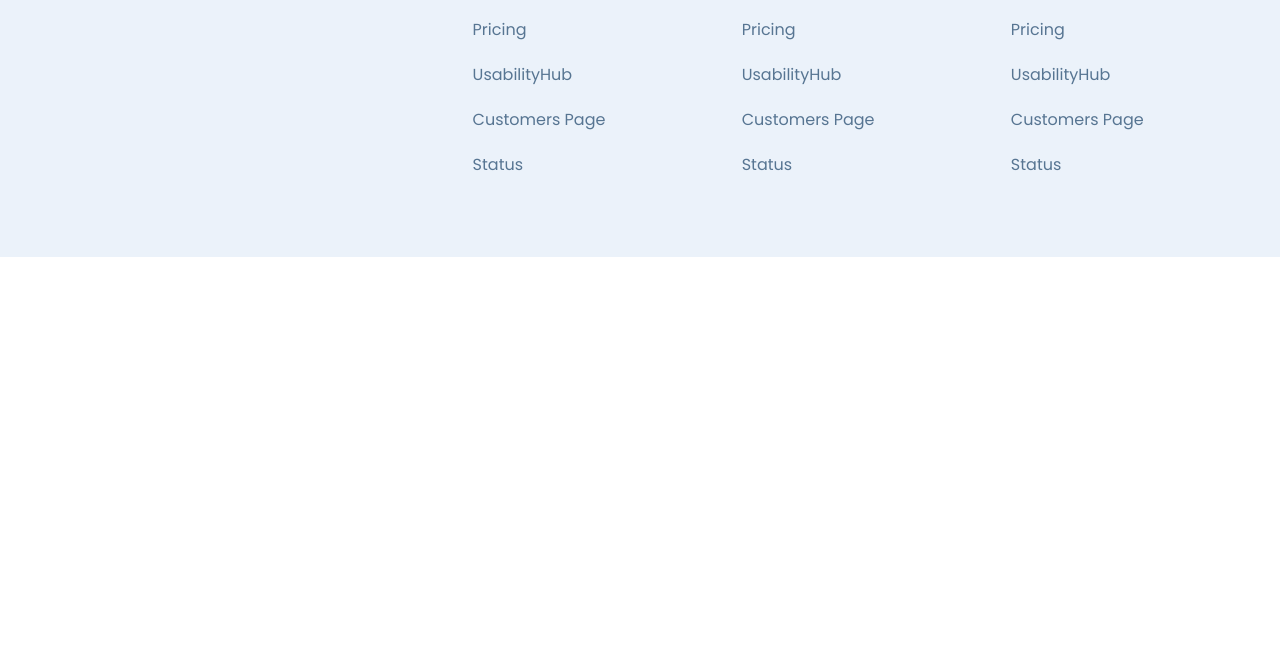
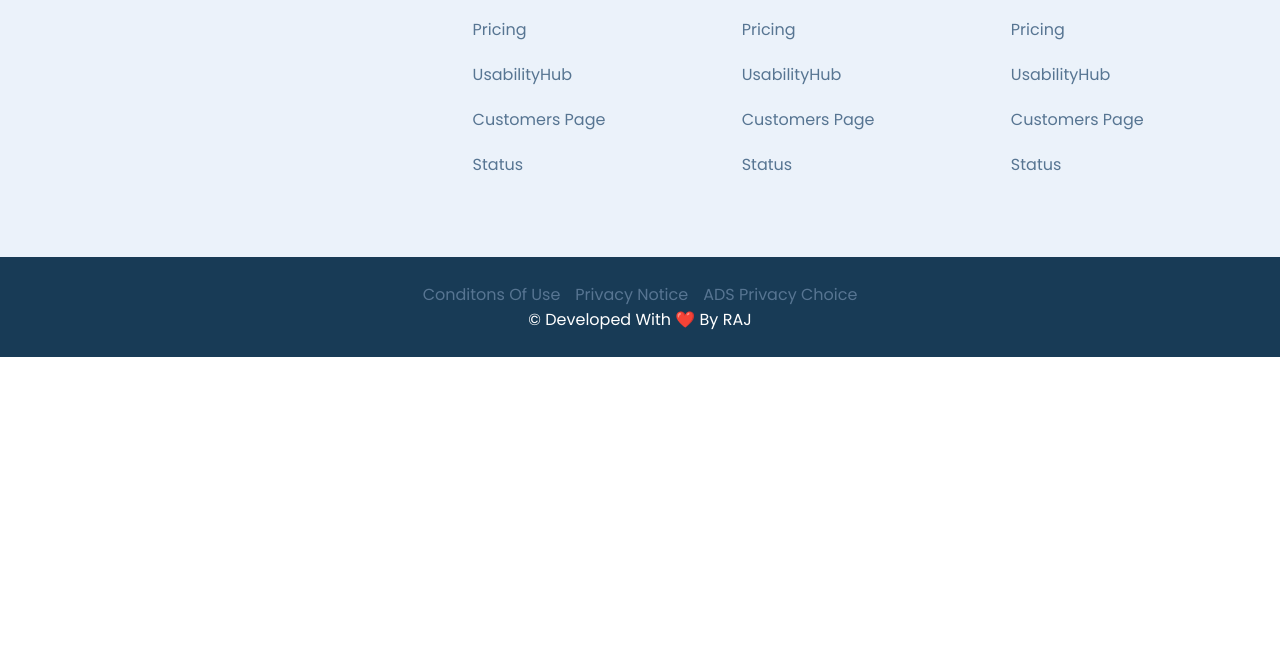
Before and after one commit to CodeBy-Raj/usability-project, a plain HTML site: page index.html in a window 1280 px wide. Shown: the part 4420-5077 px from the top of the page. After the commit the page ends 4777 px from the top, so only its background shows below. Drawn offline with Linux system fonts and the light colour scheme.

Commit message:
add sub footer

```diff
--- a/index.html
+++ b/index.html
@@ -219,7 +219,7 @@
           <a href="">Status</a>
         </div>
         <div class="link-column flex">
-          <h4>Products</h4>
+          <h4>Methodologies</h4>
           <a href="">Overview</a>
           <a href="">Pricing</a>
           <a href="">UsabilityHub</a>
@@ -240,11 +240,25 @@
 
 
     </footer>
-    <div class="subfooter"></div>
-    <div class="spacer"></div>
+    <div class="subfooter flex">
+
+        <div class="pages flex">
+            <a href="">Conditons Of Use</a>
+            <a href="">Privacy Notice</a>
+            <a href="">ADS Privacy Choice</a>
+        </div>
+
+        <div class="copyright">
+            © Developed With ❤️ By RAJ
+        </div>
+
+    </div>
+    <!-- <div class="spacer"></div> -->
+
     <script
       src="https://kit.fontawesome.com/06431ec618.js"
       crossorigin="anonymous"
     ></script>
+
   </body>
 </html>
--- a/style.css
+++ b/style.css
@@ -241,15 +241,27 @@ header {
     justify-content: space-evenly;
     align-items: start;
   }
-  /* .footer-container img{
-    hie
-  } */
+
   .link-column{
     flex-direction: column;
     align-items: start;
     gap: 20px;
   }
 
+.subfooter{
+    background-color: var(--primary-text-color);
+    color: white;
+    flex-direction: column;
+    justify-content: center;
+    align-items: center;
+    height: 100px;
+}
+
+.pages{
+  gap: 15px;
+
+}
+
 .spacer {
   min-height: 50vh;
 }
```
